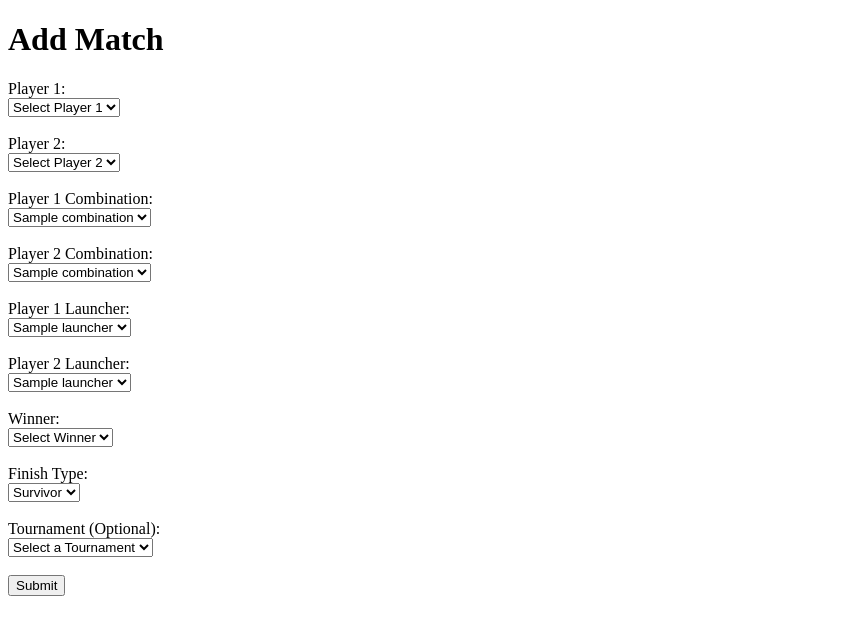
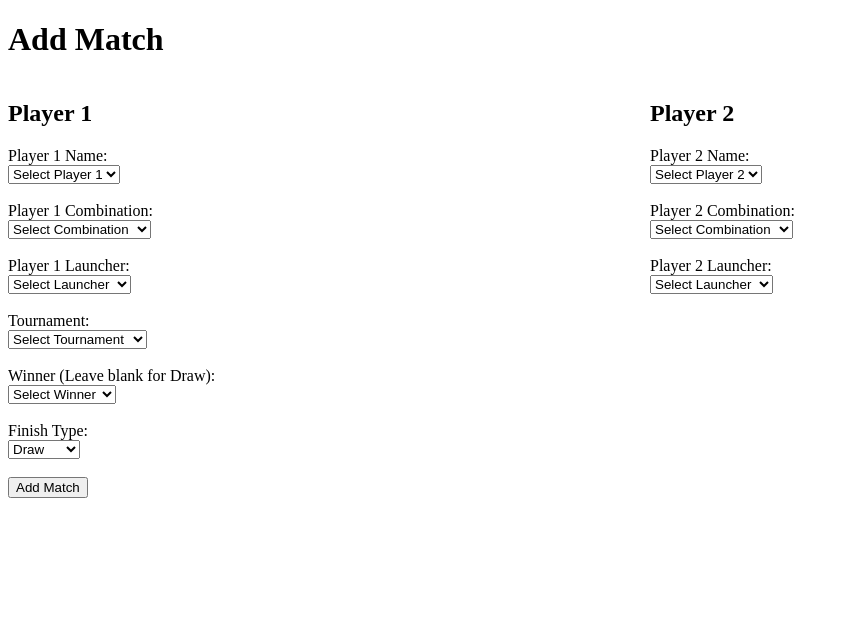
Before and after one commit to wbmccrea/Beyblade-X-Tracking-System, a Python web app: template app/templates/add_match.html in a window 1280 px wide. Shown: the top 635 px of the page, without its empty margins (0-848 px from the left). Run offline with Jinja, Linux system fonts and the light colour scheme; the template is opened without the code that fills it: most values are stand-ins (such as "Sample title", 1, 10 or a date in 2020).

Commit message:
add_match work

```diff
--- a/app/templates/add_match.html
+++ b/app/templates/add_match.html
@@ -2,130 +2,103 @@
 <html>
 <head>
     <title>Add Match</title>
-    <script>
-        function updateWinnerOptions() {
-            const player1Select = document.getElementById('player1_name');
-            const player2Select = document.getElementById('player2_name');
-            const winnerSelect = document.getElementById('winner_name');
-            const finishTypeSelect = document.getElementById('finish_type');
-
-            winnerSelect.innerHTML = ''; // Clear existing options
-
-            const defaultOption = document.createElement('option');
-            defaultOption.value = '';
-            defaultOption.text = 'Select Winner';
-            winnerSelect.appendChild(defaultOption);
-
-            if (finishTypeSelect.value !== 'Draw') {
-                if (player1Select.value) {
-                    const option1 = document.createElement('option');
-                    option1.value = player1Select.value;
-                    option1.text = player1Select.value;
-                    winnerSelect.appendChild(option1);
+    <style>
+        .container {
+            display: flex; /* Use flexbox for columns */
+            gap: 20px;     /* Add some space between columns */
         }
-                if (player2Select.value) {
-                    const option2 = document.createElement('option');
-                    option2.value = player2Select.value;
-                    option2.text = player2Select.value;
-                    winnerSelect.appendChild(option2);
+        .column {
+            flex: 1;      /* Make columns equal width */
         }
-            } else {
-                const drawOption = document.createElement('option');
-                drawOption.value = 'Draw';
-                drawOption.text = 'Draw';
-                winnerSelect.appendChild(drawOption);
-            }
-
-            if (finishTypeSelect.value === 'Draw') {
-                winnerSelect.disabled = true;
-            } else {
-                winnerSelect.disabled = false;
-            }
-        }
-
-        document.addEventListener('DOMContentLoaded', () => {
-          const player1Select = document.getElementById('player1_name');
-          const player2Select = document.getElementById('player2_name');
-          const finishTypeSelect = document.getElementById('finish_type');
-
-          player1Select.addEventListener('change', updateWinnerOptions);
-          player2Select.addEventListener('change', updateWinnerOptions);
-          finishTypeSelect.addEventListener('change', updateWinnerOptions);
-
-          updateWinnerOptions();
-        });
-    </script>
+    </style>
 </head>
 <body>
     <h1>Add Match</h1>
+
+    {% if message %}
+        <p style="color: green;">{{ message }}</p>
+    {% endif %}
+
     <form method="POST">
-        <label for="player1_name">Player 1:</label><br>
+        <div class="container">
+            <div class="column">
+                <h2>Player 1</h2>
+                <label for="player1_name">Player 1 Name:</label><br>
                 <select id="player1_name" name="player1_name" required>
                     <option value="">Select Player 1</option>
                     {% for player in players %}
-            <option value="{{ player.player_name }}">{{ player.player_name }}</option>
-            {% endfor %}
-        </select><br><br>
-
-        <label for="player2_name">Player 2:</label><br>
-        <select id="player2_name" name="player2_name" required>
-            <option value="">Select Player 2</option>
-            {% for player in players %}
-            <option value="{{ player.player_name }}">{{ player.player_name }}</option>
+                    <option value="{{ player['player_name'] }}" {% if player['player_name'] == player1_selected %}selected{% endif %}>{{ player['player_name'] }}</option>
                     {% endfor %}
                 </select><br><br>
 
                 <label for="player1_combination_name">Player 1 Combination:</label><br>
                 <select id="player1_combination_name" name="player1_combination_name" required>
+                    <option value="">Select Combination</option>
                     {% for combination in combinations %}
-            <option value="{{ combination.combination_name }}">{{ combination.combination_name }}</option>
+                    <option value="{{ combination['combination_name'] }}" {% if combination['combination_name'] == p1_combo_selected %}selected{% endif %}>{{ combination['combination_name'] }}</option>
+                    {% endfor %}
+                </select><br><br>
+
+                <label for="player1_launcher_name">Player 1 Launcher:</label><br>
+                <select id="player1_launcher_name" name="player1_launcher_name" required>
+                    <option value="">Select Launcher</option>
+                    {% for launcher in launchers %}
+                    <option value="{{ launcher['launcher_name'] }}" {% if launcher['launcher_name'] == p1_launcher_selected %}selected{% endif %}>{{ launcher['launcher_name'] }}</option>
+                    {% endfor %}
+                </select><br><br>
+            </div>
+            <div class="column">
+                <h2>Player 2</h2>
+                <label for="player2_name">Player 2 Name:</label><br>
+                <select id="player2_name" name="player2_name" required>
+                    <option value="">Select Player 2</option>
+                    {% for player in players %}
+                    <option value="{{ player['player_name'] }}" {% if player['player_name'] == player2_selected %}selected{% endif %}>{{ player['player_name'] }}</option>
                     {% endfor %}
                 </select><br><br>
 
                 <label for="player2_combination_name">Player 2 Combination:</label><br>
                 <select id="player2_combination_name" name="player2_combination_name" required>
+                    <option value="">Select Combination</option>
                     {% for combination in combinations %}
-            <option value="{{ combination.combination_name }}">{{ combination.combination_name }}</option>
-            {% endfor %}
-        </select><br><br>
-
-        <label for="player1_launcher_name">Player 1 Launcher:</label><br>
-        <select id="player1_launcher_name" name="player1_launcher_name" required>
-            {% for launcher in launchers %}
-            <option value="{{ launcher.launcher_name }}">{{ launcher.launcher_name }}</option>
+                    <option value="{{ combination['combination_name'] }}" {% if combination['combination_name'] == p2_combo_selected %}selected{% endif %}>{{ combination['combination_name'] }}</option>
                     {% endfor %}
                 </select><br><br>
 
                 <label for="player2_launcher_name">Player 2 Launcher:</label><br>
                 <select id="player2_launcher_name" name="player2_launcher_name" required>
+                    <option value="">Select Launcher</option>
                     {% for launcher in launchers %}
-            <option value="{{ launcher.launcher_name }}">{{ launcher.launcher_name }}</option>
+                    <option value="{{ launcher['launcher_name'] }}" {% if launcher['launcher_name'] == p2_launcher_selected %}selected{% endif %}>{{ launcher['launcher_name'] }}</option>
+                    {% endfor %}
+                </select><br><br>
+            </div>
+        </div>
+    <label for="tournament_id">Tournament:</label><br>
+        <select id="tournament_id" name="tournament_id">
+            <option value="">Select Tournament</option>
+            {% for tournament in tournaments %}
+                <option value="{{ tournament['tournament_id'] }}" {% if tournament['tournament_id'] == tournament_selected %}selected{% endif %}>{{ tournament['tournament_name'] }}</option>
+            {% endfor %}
+        </select><br><br>
+        <label for="winner_name">Winner (Leave blank for Draw):</label><br>
+        <select id="winner_name" name="winner_name">
+            <option value="">Select Winner</option>
+            {% for player in players %}
+            <option value="{{ player['player_name'] }}" {% if player['player_name'] == winner_selected %}selected{% endif %}>{{ player['player_name'] }}</option>
             {% endfor %}
         </select><br><br>
 
-        <label for="winner_name">Winner:</label><br>
-        <select id="winner_name" name="winner_name" required>
-            <option value="">Select Winner</option>
+        <label for="finish_type">Finish Type:</label><br>
+        <select id="finish_type" name="finish_type" required>
+            <option value="Draw" {% if finish_selected == "Draw"%}selected{% endif %}>Draw</option>
+            <option value="Survivor" {% if finish_selected == "Survivor"%}selected{% endif %}>Survivor</option>
+            <option value="KO" {% if finish_selected == "KO"%}selected{% endif %}>KO</option>
+            <option value="Burst" {% if finish_selected == "Burst"%}selected{% endif %}>Burst</option>
+            <option value="Extreme" {% if finish_selected == "Extreme"%}selected{% endif %}>Extreme</option>
         </select><br><br>
 
-        <label for="finish_type">Finish Type:</label><br>
-        <select id="finish_type" name="finish_type" required onchange="updateWinnerOptions()">
-            <option value="Survivor">Survivor</option>
-            <option value="KO">KO</option>
-            <option value="Burst">Burst</option>
-            <option value="Extreme">Extreme</option>
-            <option value="Draw">Draw</option>
-        </select><br><br>
-
-        <label for="tournament_id">Tournament (Optional):</label><br>
-        <select id="tournament_id" name="tournament_id">
-            <option value="">Select a Tournament</option>
-            {% for tournament in tournaments %}
-                <option value="{{ tournament.tournament_id }}">{{ tournament.tournament_name }}</option>
-            {% endfor %}
-        </select><br><br>
-
-        <input type="submit" value="Submit">
+        <input type="submit" value="Add Match">
     </form>
 </body>
 </html>
```
Also changed, not shown: app/app.py (+33 -35 lines). Lines whose indentation alone changed are shown as unchanged.
